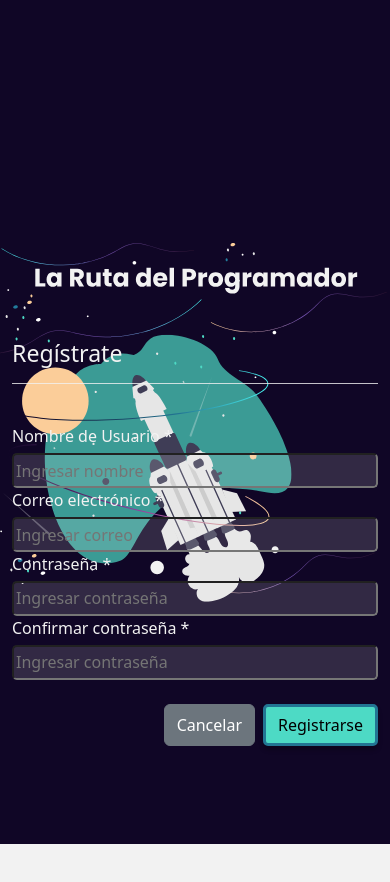
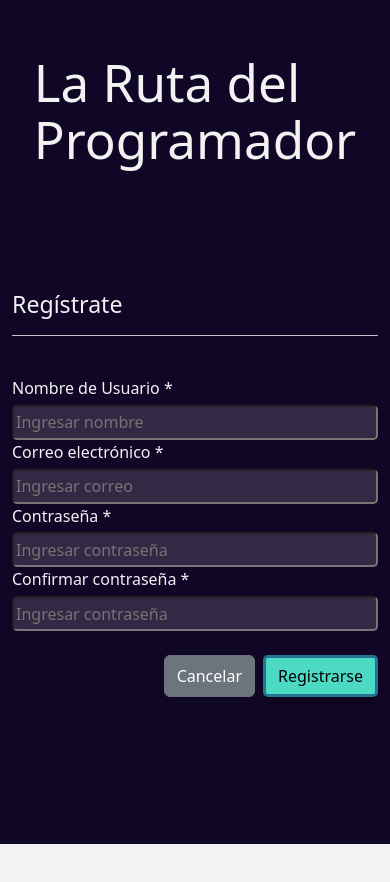
Before and after one commit to CodeMasterChefs/Frontend-Ruta-Programador, a React (Vite) app: page /registro in a window 390 px wide. Shown: the top 882 px of the page. After the commit the page ends 844 px from the top, so only its background shows below. Built offline with nearby package versions, Linux system fonts and the light colour scheme.

Commit message:
Fix: Responsive Design

```diff
--- a/src/Pages/RegistroUsuarioPage/RegistroUsuarioPage.css
+++ b/src/Pages/RegistroUsuarioPage/RegistroUsuarioPage.css
@@ -20,8 +20,7 @@
 }
 
 .registro-bg {
-  /*     position: fixed;
- */
+  position: fixed;
   top: 0;
   left: 0;
   width: 100%;
@@ -34,9 +33,8 @@
 }
 
 .registro-content {
-  /*     z-index: 1;
- */
-  height: 100vh;
+  z-index: 1;
+  height: 70vh;
 }
 .registro-content_container {
   width: 100%;
@@ -46,15 +44,16 @@
 }
 
 @media screen and (max-width: 912px) {
-  /* .registro-bg {
+  .registro-bg {
     display: none;
+    z-index: -1;
   }
   .registro-content {
     display: flex;
     flex-direction: column;
-  } */
-  /* .registro-title {
+  }
+  .registro-title {
     opacity: 100%;
     margin-bottom: 1.5rem;
-  } */
+  }
 }
--- a/src/Pages/RegistroUsuarioPage/RegistroUsuarioPage.jsx
+++ b/src/Pages/RegistroUsuarioPage/RegistroUsuarioPage.jsx
@@ -4,7 +4,6 @@ import { useForm } from "react-hook-form";
 import { useAuth } from "../../context/AuthContext";
 import { useEffect } from "react";
 import CancelarRegistro from "../../Components/ModalRegister/CancelarRegistro";
-import svgAstronautra from "../../assets/Image.svg";
 
 const RegistroUsuarioPage = () => {
   const navigate = useNavigate();
@@ -27,11 +26,11 @@ const RegistroUsuarioPage = () => {
   });
 
   return (
-    <div className="registro-bg">
     <div className="container">
+      <div className="registro-bg"></div>
       <div className="row">
-          <div className="col-md-7 registro-title d-flex align-items-center justify-content-center">
-            <div className="d-flex justify-content-center">
+        <div className="col-md-7 d-flex align-items-center d-flex justify-content-center">
+          <div className="registro-title d-flex align-items-center d-flex justify-content-center">
             <h1>
               La Ruta del<br></br>Programador
             </h1>
@@ -138,7 +137,6 @@ const RegistroUsuarioPage = () => {
         </div>
       </div>
     </div>
-    </div>
   );
 };
 
```
Lines whose indentation alone changed are shown as unchanged.
